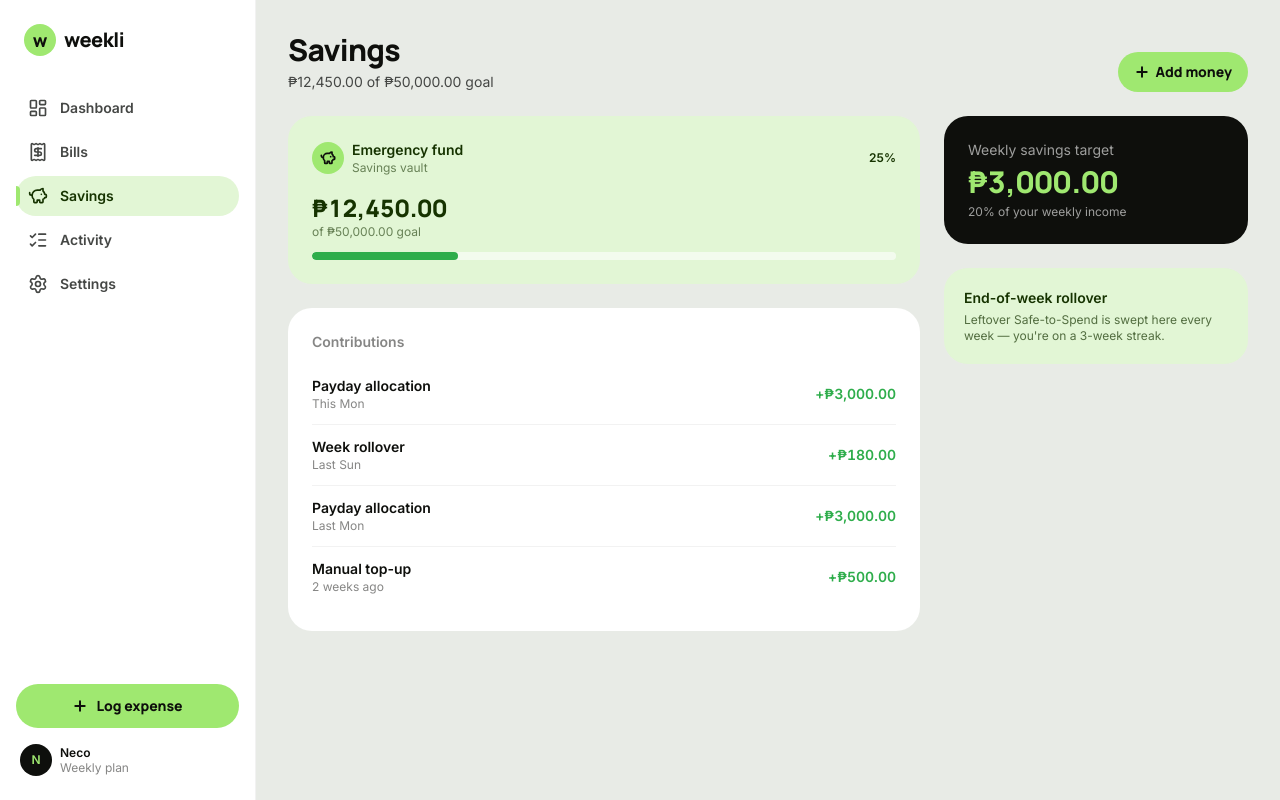
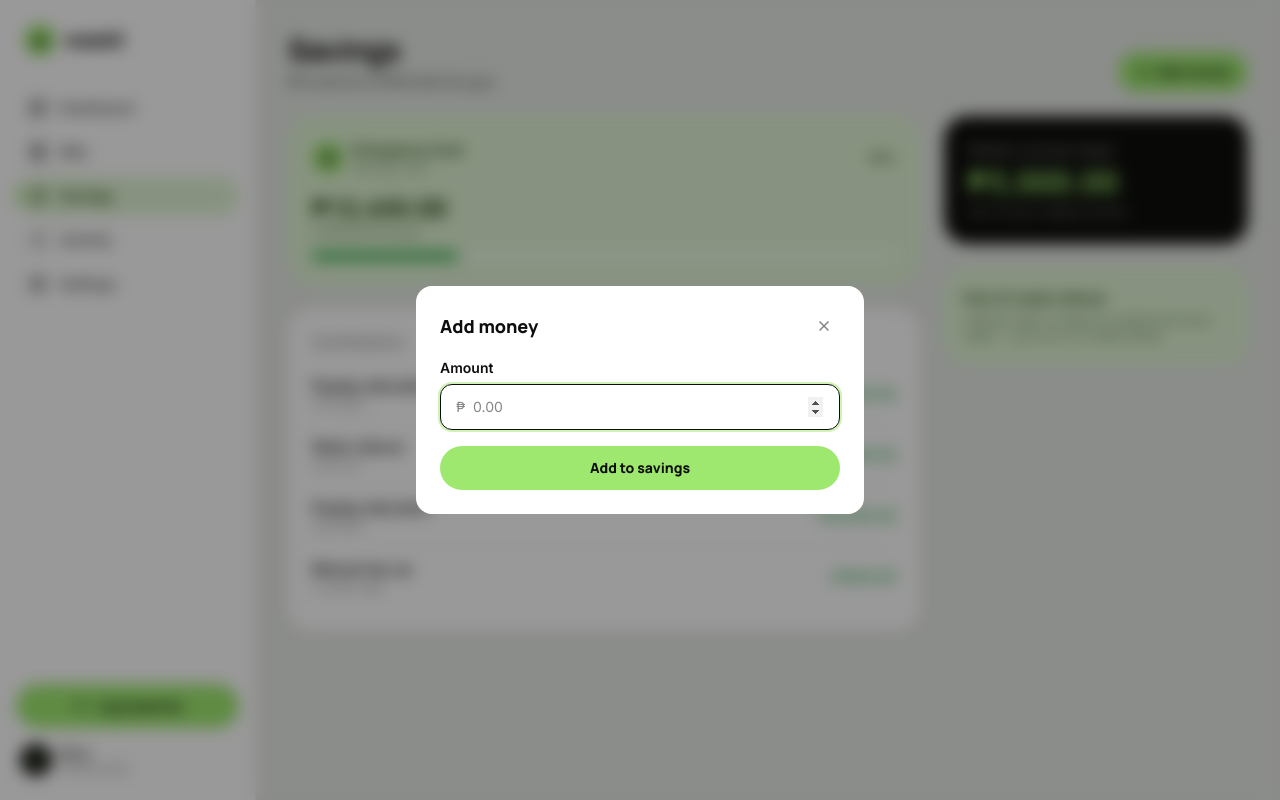
Before and after one commit to Necookie/neco_weekli, a Next.js app in the folder apps/web/: page /savings in a window 1280 px wide. Both pictures are taken after a click on the button "Add money". Built offline with nearby package versions, Linux system fonts and the light colour scheme.

Commit message:
Savings page: wire 'Add money' to a modal backed by the store

```diff
--- /dev/null
+++ b/apps/web/src/app/savings/add-money-modal.tsx
@@ -0,0 +1,60 @@
+"use client";
+
+import { useState } from "react";
+import { modalInputCls, Modal } from "@/components/ui/modal";
+import { useAppStore } from "@/lib/store";
+
+export function AddMoneyModal({ open, onClose }: { open: boolean; onClose: () => void }) {
+  const { addMoney } = useAppStore();
+  const [amount, setAmount] = useState("");
+
+  function handleSubmit(e: React.FormEvent) {
+    e.preventDefault();
+    const amountMajor = Number(amount);
+    if (!Number.isFinite(amountMajor) || amountMajor <= 0) return;
+    addMoney(amountMajor);
+    setAmount("");
+    onClose();
+  }
+
+  return (
+    <Modal
+      open={open}
+      onClose={() => {
+        setAmount("");
+        onClose();
+      }}
+      title="Add money"
+    >
+      <form className="space-y-4" onSubmit={handleSubmit}>
+        <label className="block">
+          <span className="mb-1.5 block text-sm font-semibold text-ink">Amount</span>
+          <div className="relative">
+            <span className="pointer-events-none absolute left-4 top-1/2 -translate-y-1/2 text-sm text-mute">
+              ₱
+            </span>
+            <input
+              type="number"
+              inputMode="decimal"
+              min="0"
+              step="0.01"
+              required
+              autoFocus
+              value={amount}
+              onChange={(e) => setAmount(e.target.value)}
+              placeholder="0.00"
+              className={`${modalInputCls} pl-8`}
+            />
+          </div>
+        </label>
+
+        <button
+          type="submit"
+          className="w-full rounded-xl bg-primary px-6 py-3 text-center font-display text-sm font-extrabold text-on-primary transition active:scale-[0.99]"
+        >
+          Add to savings
+        </button>
+      </form>
+    </Modal>
+  );
+}
--- a/apps/web/src/app/savings/page.tsx
+++ b/apps/web/src/app/savings/page.tsx
@@ -1,87 +1,8 @@
-import { Plus } from "lucide-react";
 import type { Metadata } from "next";
-import { SavingsCard } from "@/components/dashboard/savings-card";
-import { PageHeading } from "@/components/page-heading";
-import { getDashboard } from "@/lib/demo";
+import { SavingsView } from "./savings-view";
 
 export const metadata: Metadata = { title: "Savings · Weekli" };
 
-const HISTORY = [
-  { id: "h1", label: "Payday allocation", when: "This Mon", amountMajor: 3000 },
-  { id: "h2", label: "Week rollover", when: "Last Sun", amountMajor: 180 },
-  { id: "h3", label: "Payday allocation", when: "Last Mon", amountMajor: 3000 },
-  { id: "h4", label: "Manual top-up", when: "2 weeks ago", amountMajor: 500 },
-];
-
 export default function SavingsPage() {
-  const d = getDashboard();
-  const weeklyTarget = Math.round(d.income * d.savingsPct);
-
-  return (
-    <>
-      <PageHeading
-        title="Savings"
-        subtitle={`${d.fmt(d.savings.balanceMinor)} of ${d.fmt(d.savings.goalMinor)} goal`}
-        action={
-          <button
-            type="button"
-            className="flex shrink-0 items-center gap-1.5 rounded-xl bg-primary px-4 py-2.5 font-display text-sm font-extrabold text-on-primary transition active:scale-[0.99]"
-          >
-            <Plus className="size-4" strokeWidth={3} />
-            Add money
-          </button>
-        }
-      />
-
-      <div className="grid gap-4 lg:grid-cols-3 lg:gap-6">
-        {/* Main column */}
-        <div className="flex flex-col gap-4 lg:col-span-2 lg:gap-6">
-          <SavingsCard d={d} />
-
-          <section className="rounded-xl bg-canvas p-5 lg:p-6">
-            <h2 className="mb-3 text-sm font-semibold text-mute">Contributions</h2>
-            <ul className="divide-y divide-black/5">
-              {HISTORY.map((h) => (
-                <li
-                  key={h.id}
-                  className="flex items-center justify-between py-3 text-sm"
-                >
-                  <div>
-                    <p className="font-semibold text-ink">{h.label}</p>
-                    <p className="text-xs text-mute">{h.when}</p>
-                  </div>
-                  <span className="font-semibold tabular-nums text-positive">
-                    +{d.fmt(h.amountMajor * 100)}
-                  </span>
-                </li>
-              ))}
-            </ul>
-          </section>
-        </div>
-
-        {/* Right rail */}
-        <div className="flex flex-col gap-4 lg:gap-6">
-          <section className="rounded-xl bg-ink p-6 text-white">
-            <p className="text-sm text-white/60">Weekly savings target</p>
-            <p className="mt-1 font-display text-3xl font-extrabold tabular-nums text-primary">
-              {d.fmt(weeklyTarget)}
-            </p>
-            <p className="mt-1 text-xs text-white/60">
-              {Math.round(d.savingsPct * 100)}% of your weekly income
-            </p>
-          </section>
-
-          <section className="rounded-xl bg-primary-pale p-5">
-            <p className="text-sm font-semibold text-ink-deep">
-              End-of-week rollover
-            </p>
-            <p className="mt-1 text-xs text-ink-deep/70">
-              Leftover Safe-to-Spend is swept here every week — you&apos;re on a
-              3-week streak.
-            </p>
-          </section>
-        </div>
-      </div>
-    </>
-  );
+  return <SavingsView />;
 }
--- /dev/null
+++ b/apps/web/src/app/savings/savings-view.tsx
@@ -0,0 +1,85 @@
+"use client";
+
+import { Plus } from "lucide-react";
+import { useState } from "react";
+import { SavingsCard } from "@/components/dashboard/savings-card";
+import { PageHeading } from "@/components/page-heading";
+import { useAppStore } from "@/lib/store";
+import { AddMoneyModal } from "./add-money-modal";
+
+export function SavingsView() {
+  const { dashboard: d } = useAppStore();
+  const [addOpen, setAddOpen] = useState(false);
+  const weeklyTarget = Math.round(d.income * d.savingsPct);
+
+  return (
+    <>
+      <PageHeading
+        title="Savings"
+        subtitle={`${d.fmt(d.savings.balanceMinor)} of ${d.fmt(d.savings.goalMinor)} goal`}
+        action={
+          <button
+            type="button"
+            onClick={() => setAddOpen(true)}
+            className="flex shrink-0 items-center gap-1.5 rounded-xl bg-primary px-4 py-2.5 font-display text-sm font-extrabold text-on-primary transition active:scale-[0.99]"
+          >
+            <Plus className="size-4" strokeWidth={3} />
+            Add money
+          </button>
+        }
+      />
+
+      <div className="grid gap-4 lg:grid-cols-3 lg:gap-6">
+        {/* Main column */}
+        <div className="flex flex-col gap-4 lg:col-span-2 lg:gap-6">
+          <SavingsCard d={d} />
+
+          <section className="rounded-xl bg-canvas p-5 lg:p-6">
+            <h2 className="mb-3 text-sm font-semibold text-mute">Contributions</h2>
+            <ul className="divide-y divide-black/5">
+              {d.contributions.map((h) => (
+                <li
+                  key={h.id}
+                  className="flex items-center justify-between py-3 text-sm"
+                >
+                  <div>
+                    <p className="font-semibold text-ink">{h.label}</p>
+                    <p className="text-xs text-mute">{h.when}</p>
+                  </div>
+                  <span className="font-semibold tabular-nums text-positive">
+                    +{d.fmt(h.amountMinor)}
+                  </span>
+                </li>
+              ))}
+            </ul>
+          </section>
+        </div>
+
+        {/* Right rail */}
+        <div className="flex flex-col gap-4 lg:gap-6">
+          <section className="rounded-xl bg-ink p-6 text-white">
+            <p className="text-sm text-white/60">Weekly savings target</p>
+            <p className="mt-1 font-display text-3xl font-extrabold tabular-nums text-primary">
+              {d.fmt(weeklyTarget)}
+            </p>
+            <p className="mt-1 text-xs text-white/60">
+              {Math.round(d.savingsPct * 100)}% of your weekly income
+            </p>
+          </section>
+
+          <section className="rounded-xl bg-primary-pale p-5">
+            <p className="text-sm font-semibold text-ink-deep">
+              End-of-week rollover
+            </p>
+            <p className="mt-1 text-xs text-ink-deep/70">
+              Leftover Safe-to-Spend is swept here every week — you&apos;re on a
+              3-week streak.
+            </p>
+          </section>
+        </div>
+      </div>
+
+      <AddMoneyModal open={addOpen} onClose={() => setAddOpen(false)} />
+    </>
+  );
+}
```
